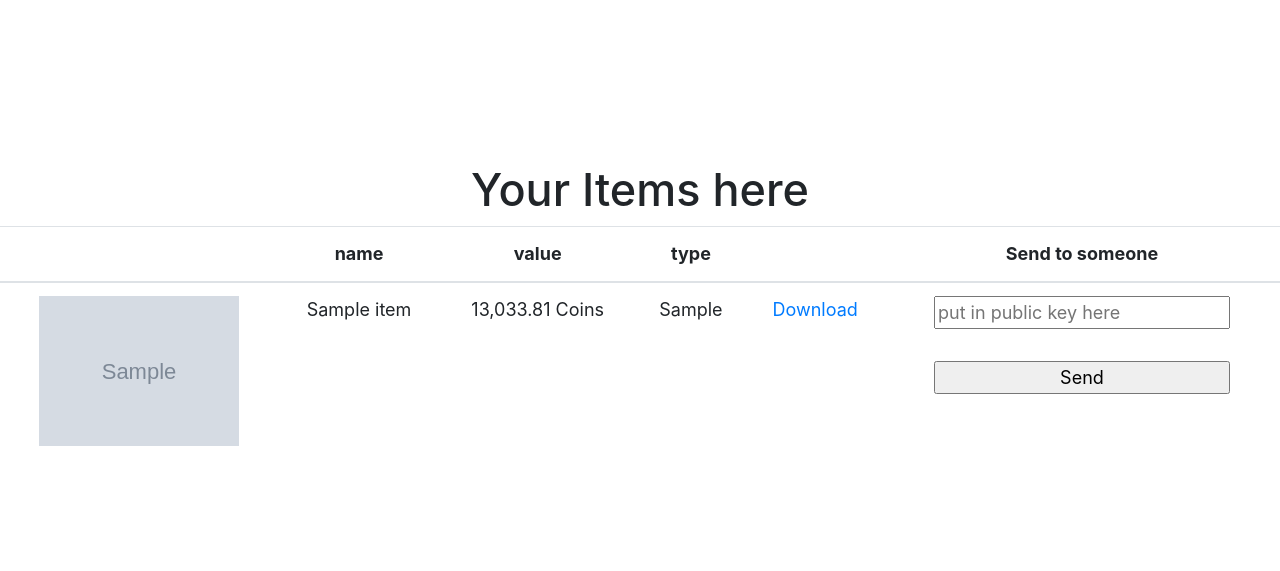
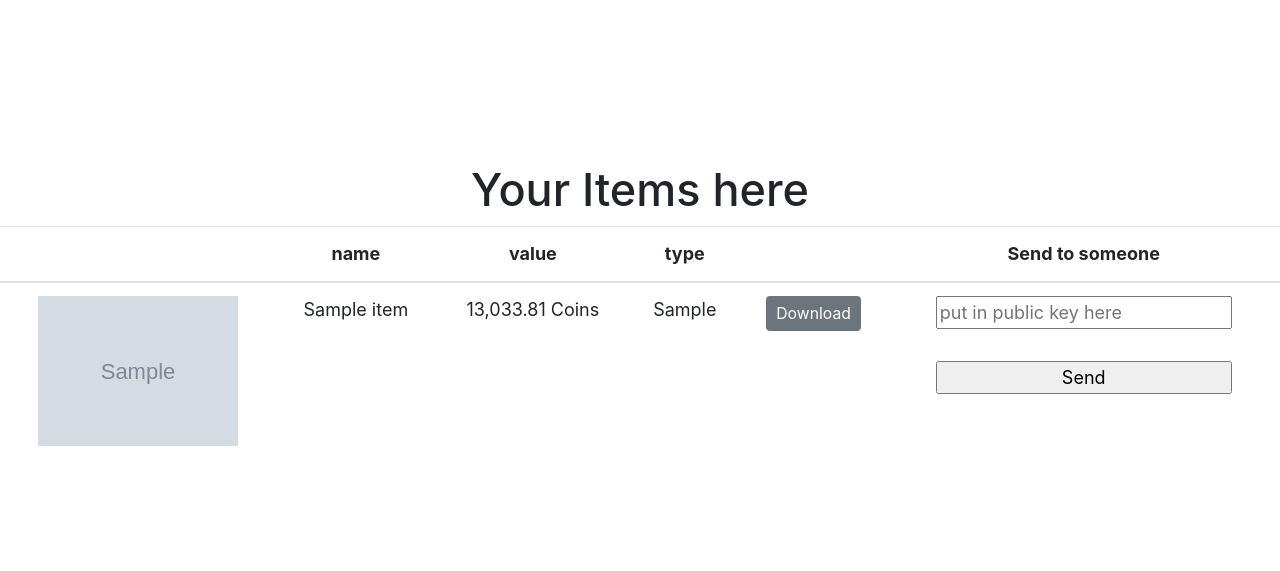
Before and after one commit to VerrroS/CaptchaCoin, a Flask app: page /items in a window 1280 px wide. Shown: the part 62-633 px from the top of the page. Run offline with Flask 2, Linux system fonts and the light colour scheme; the visitor is signed in with stand-in values (Sample User, id 1); tables that the repository leaves empty hold one stand-in row (values such as "Sample post"); grey boxes marked "Sample" are stand-in pictures; some libraries are stand-ins or nearby versions.

Commit message:
change download button

```diff
--- a/templates/items.html
+++ b/templates/items.html
@@ -32,7 +32,7 @@
                 <td>{{item.name}}</td>
                 <td>{{item.price | coins}} Coins</td>
                 <td>{{item.type}}</td>
-                <td><a href="{{item.link}}" download target="_blank">Download</a></td>
+                <td><button id="download" data-id="{{item._id}}" class="btn btn-secondary btn-sm">Download</button></td>
                 <td><form action="/items" method="post">
                   <input type="text" name="key" placeholder="put in public key here" class="search">
                   <ul class="suggestions">
```
